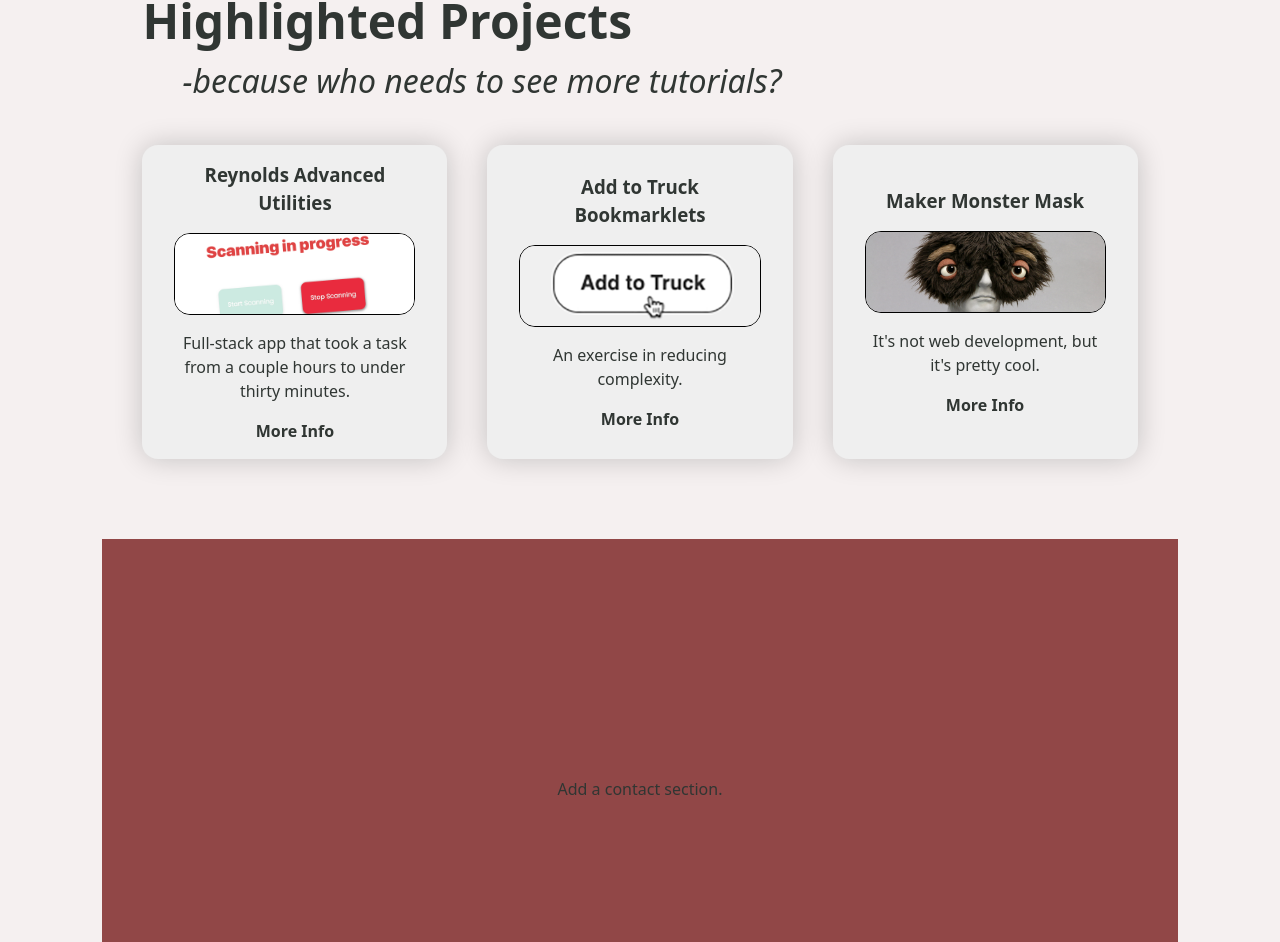
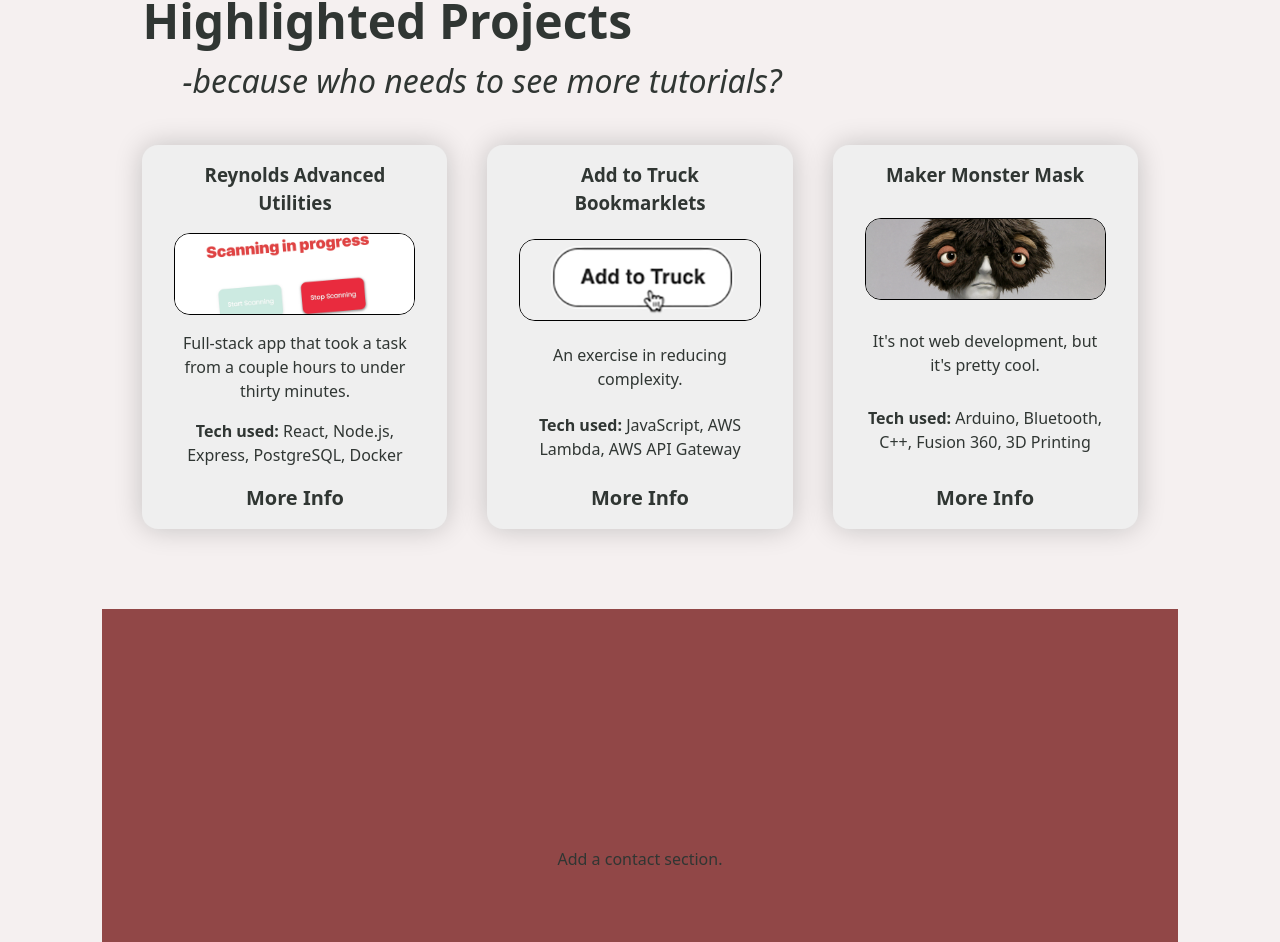
Before and after one commit to jake-waldron/portfolio, a Next.js app: page / in a window 1280 px wide. Shown: the part 1395-2337 px from the top of the page. Built offline with nearby package versions, Linux system fonts and the light colour scheme.

Commit message:
changed project card styling

```diff
--- a/components/UI/Card.jsx
+++ b/components/UI/Card.jsx
@@ -17,7 +17,12 @@ export default function Card(props) {
 			<h3>{props.title}</h3>
 			{props.img ? <img src={props.img} alt={props.imgAlt} /> : <Placeholder />}
 			<p>{props.description}</p>
-			<span>More Info</span>
+
+			<p>
+				<span className="tech">Tech used: </span>
+				{props.tech.join(', ')}
+			</p>
+			<span className="info">More Info</span>
 		</StyledCard>
 	);
 }
@@ -30,7 +35,7 @@ const StyledCard = styled(motion.button)`
 	box-shadow: 0 0 28px rgba(0, 0, 0, 0.2);
 	display: flex;
 	flex-direction: column;
-	justify-content: center;
+	justify-content: space-between;
 	align-items: center;
 	flex: 1 1 0px;
 	color: inherit;
@@ -45,8 +50,19 @@ const StyledCard = styled(motion.button)`
 		border: 1px solid #000;
 	}
 
+	h4 {
+		margin-top: 16px;
+		align-self: flex-start;
+		/* display: inline; */
+	}
+
 	p {
+		display: inline;
 		justify-self: center;
+	}
+
+	p:last-of-type {
+		margin-top: 16px;
 	}
 
 	span {
@@ -56,11 +72,15 @@ const StyledCard = styled(motion.button)`
 		margin-top: 16px;
 	}
 
+	span.info {
+		font-size: 1.25em;
+	}
+
 	:hover {
 		cursor: pointer;
 		/* transform: scale(1.05); */
 
-		span {
+		span.info {
 			text-decoration: underline;
 			/* font-size: 1.25rem; */
 		}
```
